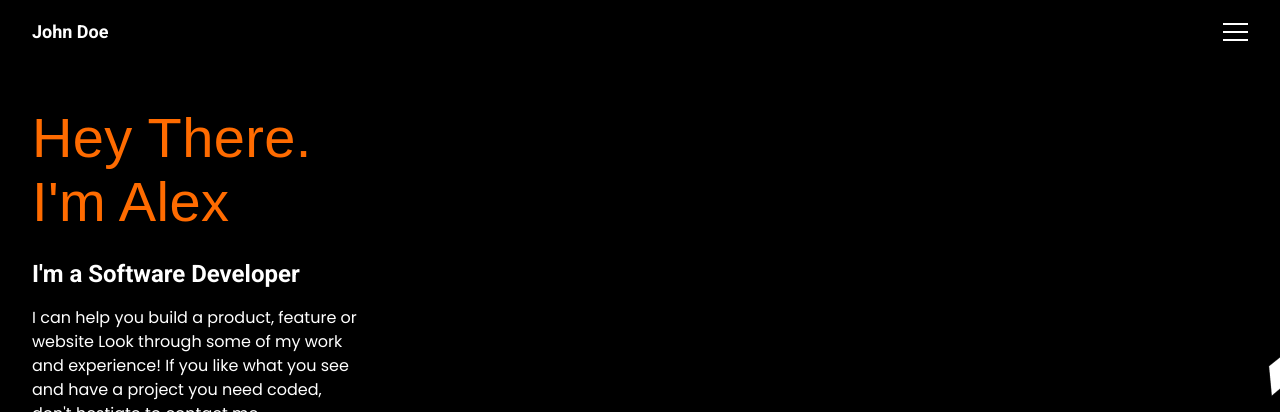
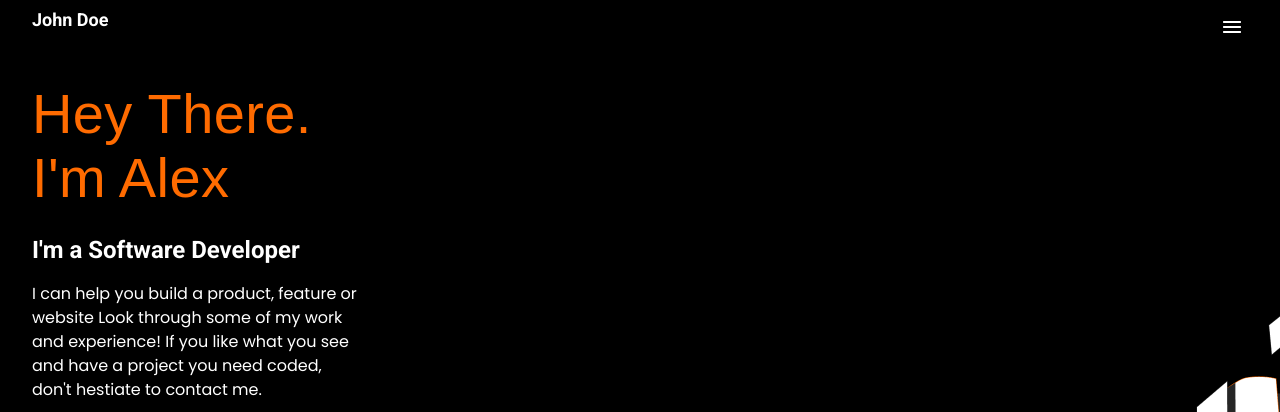
Before and after one commit to Daf98/portfolio, a plain HTML site: page index.html in a window 1280 px wide. Shown: the top 412 px of the page. Drawn offline with Linux system fonts and the light colour scheme.

Commit message:
Make changes according to code review.

```diff
--- a/css/styles.css
+++ b/css/styles.css
@@ -32,10 +32,9 @@ ul {
   color: #ff6b00;
 }
 
-div {
+.hamburger {
   width: 25px;
   height: 2px;
-  background-color: white;
   margin: 6px 0;
 }
 
--- a/index.html
+++ b/index.html
@@ -9,26 +9,24 @@
 </head>
 <body>
     <header class="container">
-       <h1 class="name">John Doe</h1>
-        <nav class="hamburger">
-            <div></div>
-            <div></div>
-            <div></div>
-        </nav>
+       <a class="name">John Doe</a>
+        <div class="hamburger">
+            <img src="icons/Union.png" alt="Hamburger menu icon">
+        </div>
     </header>
 <section class="headline">
-    <h2 class="title">Hey There.
-        I'm Alex</h2>
+    <h1 class="title">Hey There.
+        I'm Alex</h1>
     <h3 class="subtitle">I'm a Software Developer</h3>
     <p class="description">I can help you build a product, feature or website Look through some of my work and experience! If you like what you see and have a project you need coded,
         don't hestiate to contact me.</p>
     </section>
 <ul class="icons">
-    <li><img src="icons/Github.png" alt="Github icon"></li>
-    <li><img src="icons/Linkedin.png" alt="LinkedIn icon"></li>
-    <li><img src="icons/Angelist.png" alt="AngelList icon"></li>
-    <li><img src="icons/Twitter.png" alt="Twitter icon"></li>
-    <li><img src="icons/Medium.png" alt="Medium icon"></li>
+    <li><a href="https://github.com/Daf98"></a><img src="icons/Github.png" alt="Github icon"></li>
+    <li><a href="https://linkedin.com/in/dafne-azzolina/"></a><img src="icons/Linkedin.png" alt="LinkedIn icon"></li>
+    <li><a href="https://angel.co/"></a><img src="icons/Angelist.png" alt="AngelList icon"></li>
+    <li><a href="https://twitter.com/dafne_azzolina"></a><img src="icons/Twitter.png" alt="Twitter icon"></li>
+    <li><a href="https://medium.com/"></a><img src="icons/Medium.png" alt="Medium icon"></li>
 </ul>
 </body>
 </html>
```
Also changed, not shown: icons/Union.png (added).
